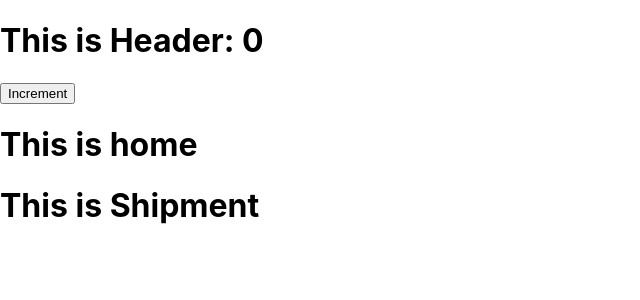
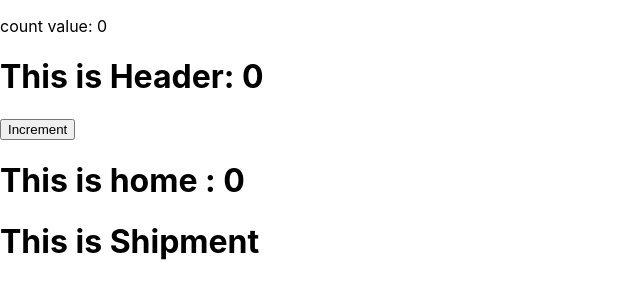
Before and after one commit to Asfakur/state-practice-39, a React (Create React App) app: page / in a window 1280 px wide. Shown: the top 300 px of the page, without its empty margins (0-640 px from the left). Built offline with nearby package versions, Linux system fonts and the light colour scheme.

Commit message:
39-2 Share state with sibling component

```diff
--- a/src/App.js
+++ b/src/App.js
@@ -1,13 +1,16 @@
+import { useState } from 'react';
 import './App.css';
 import Header from './components/Header/Header';
 import Home from './components/Home/Home';
 import Shipment from './components/Shipment/Shipment';
 
 function App() {
+  const [count, setCount] = useState(0);
   return (
     <div>
-      <Header></Header>
-      <Home></Home>
+      <p>count value: {count}</p>
+      <Header count = {count} setCount = {setCount}></Header>
+      <Home count = {count} setCount = {setCount}></Home>
       <Shipment></Shipment>
     </div>
   );
--- a/src/components/Header/Header.js
+++ b/src/components/Header/Header.js
@@ -1,7 +1,7 @@
 import React, { useState } from 'react';
 
 const Header = (props) => {
-    const [count, setCount] = useState(0);
+    const {count, setCount} =props;
     return (
         <div>
             <h1>This is Header: {count} </h1>
--- a/src/components/Home/Home.js
+++ b/src/components/Home/Home.js
@@ -1,9 +1,10 @@
 import React from 'react';
 
-const Home = () => {
+const Home = (props) => {
+    const {count, setCount} =props;
     return (
         <div>
-            <h1>This is home</h1>
+            <h1>This is home : {count}</h1>
         </div>
     );
 };
```
